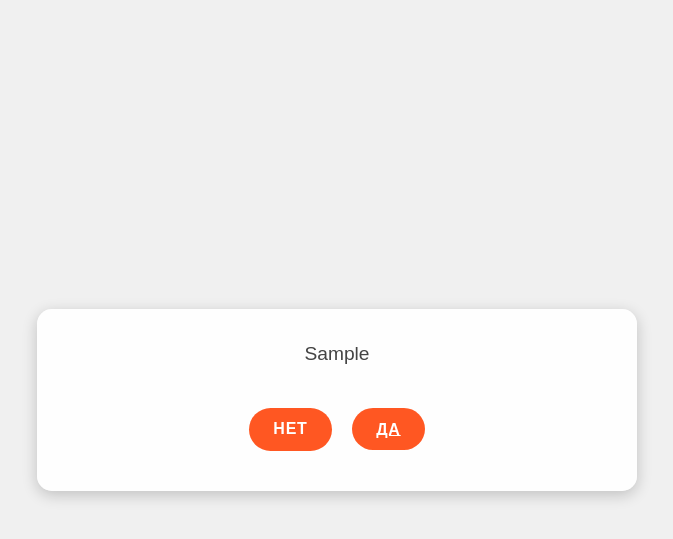
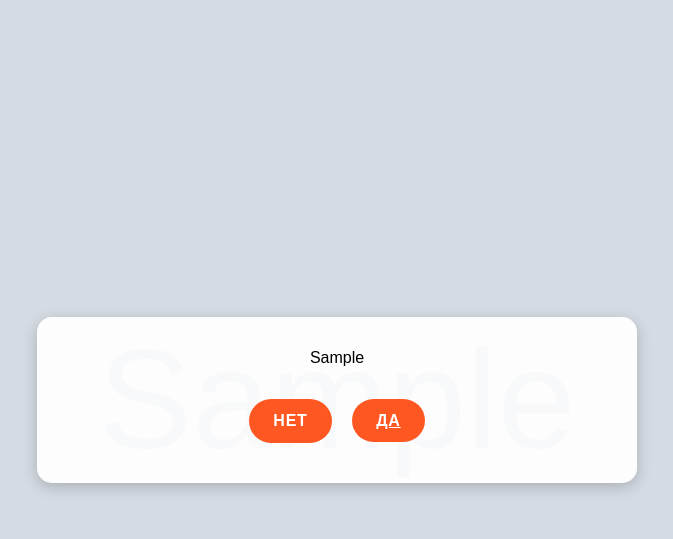
Before and after one commit to Lavochka123/svety1111, a Flask app: page /invite/1/page3 in a window 1280 px wide. Shown: the top 539 px of the page, without its empty margins (303-976 px from the left). Run offline with Flask 3, Linux system fonts and the light colour scheme; tables that the repository leaves empty hold one stand-in row (values such as "Sample post"); grey boxes marked "Sample" are stand-in pictures.

Commit message:
Update page3.html

```diff
--- a/template/page3.html
+++ b/template/page3.html
@@ -3,22 +3,19 @@
 <head>
   <meta charset="UTF-8">
   <title>Страница 3</title>
-  <link rel="stylesheet" href="/static/css/style.css">
+  <link rel="stylesheet" href="{{ url_for('static', filename='css/style.css') }}">
 </head>
-<body class="{{ data.design }}">
+<body class="{{ data.design }}"
+{% if data.bg_image %}
+  style="background-image: url('{{ url_for('static', filename='uploads/' + data.bg_image) }}'); background-size: cover; background-position: center;"
+{% endif %}>
   <div class="container">
-    <!-- Можно вернуть "конверт", если хотите анимацию, но по условию "всё норм" – оставим. -->
-    <div class="letter-content">
-      <p>{{ data.page3 }}</p>
-    </div>
-
-    <div class="button-container" style="margin-top: 2rem;">
-      <!-- Кнопка "Нет" (AJAX) и "Да" (ссылка на page4) -->
+    <p>{{ data.page3 }}</p>
+    <div class="button-container">
       <button class="button" onclick="handleResponse('no')">Нет</button>
       <a href="/invite/{{ data.id }}/page4" class="button">Да</a>
     </div>
   </div>
-
   <script>
     const chatId = "{{ data.chat_id }}";
     function handleResponse(response) {
```
